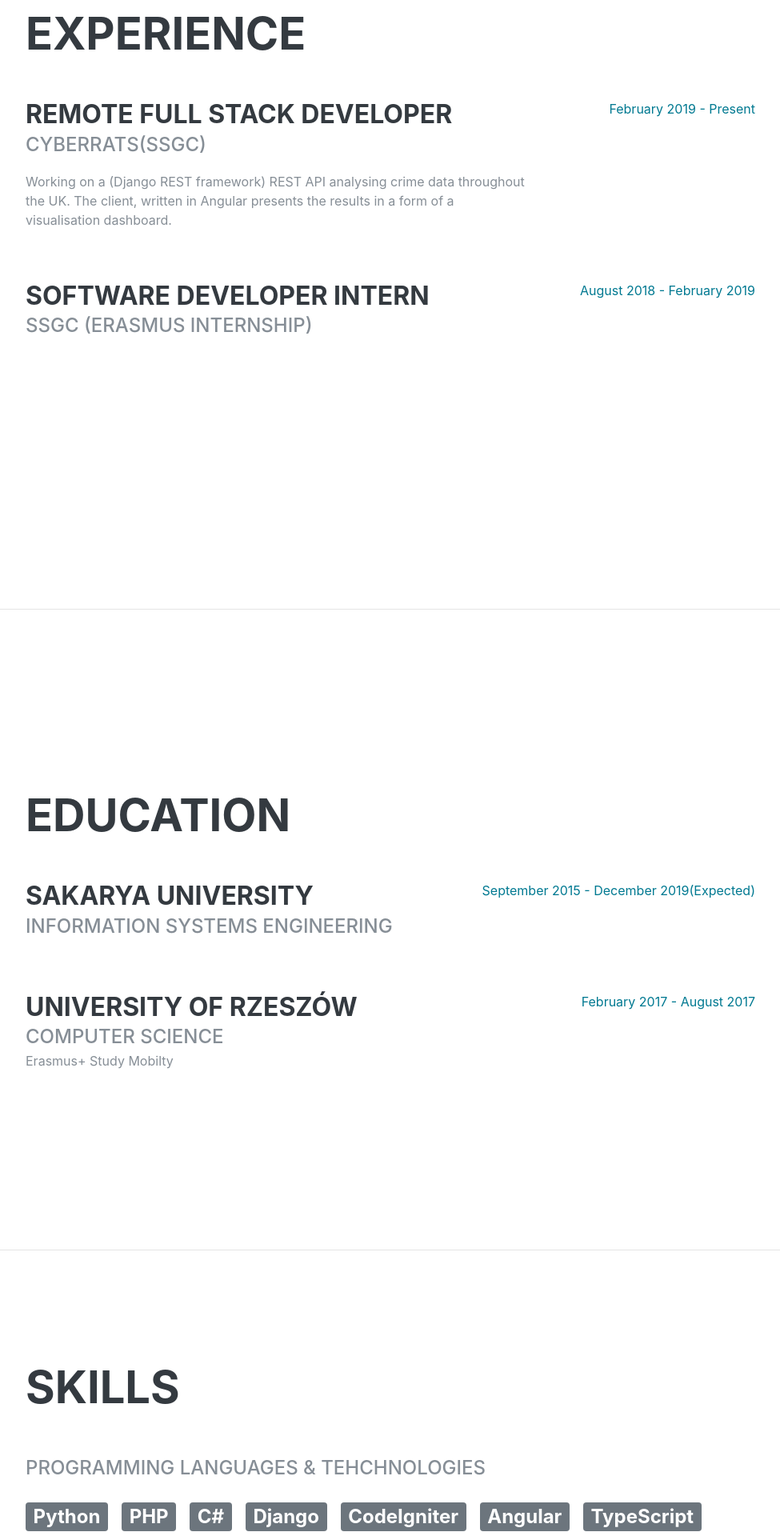
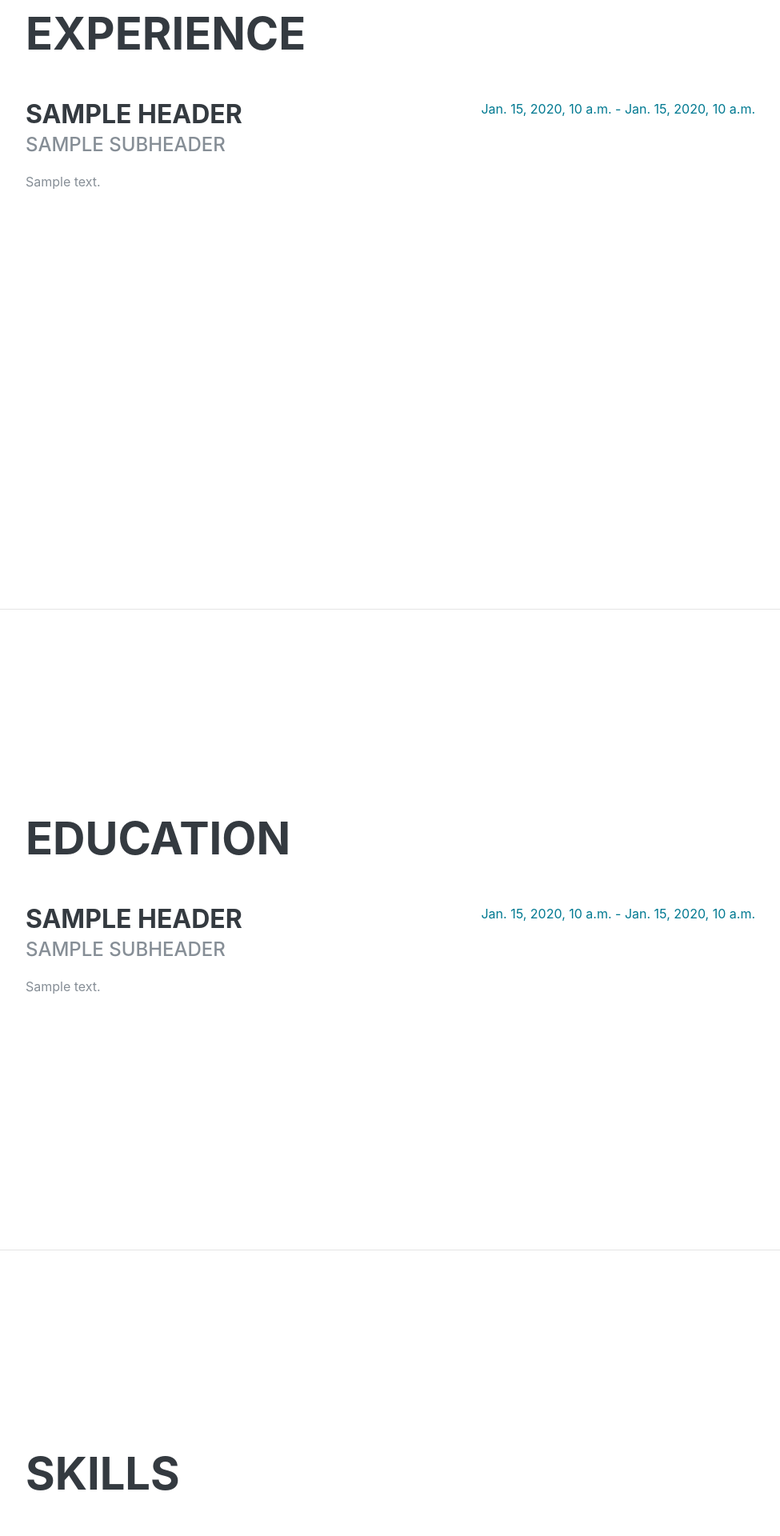
Before and after one commit to titans55/portfolioProject, a Django app: template portfolio/templates/welcome.html in a window 1280 px wide. Shown: the part 840-2760 px from the top of the page at 80% size, without its empty margins (288-1263 px from the left). Run offline with Django 3.2, Linux system fonts and the light colour scheme; the template is opened without the code that fills it: most values are stand-ins (such as "Sample title", 1, 10 or a date in 2020); some libraries are stand-ins or nearby versions; some web fonts are replaced.

Commit message:
is dynamic now

```diff
--- a/portfolio/templates/welcome.html
+++ b/portfolio/templates/welcome.html
@@ -70,7 +70,9 @@
         <div class="subheading mb-5">Software Developer ·
           <a href="kutay.aslan@sakarya.edu.tr">kutay.aslan@sakarya.edu.tr</a>
         </div>
-        <p class="lead mb-5">Philomath, Adaptive </p>
+        {% for about in data.abouts %}
+        <p class="lead mb-5">{{about.about}}</p>
+        {% endfor %}
         <div class="social-icons">
           <a href="https://www.linkedin.com/in/kutay-aslan-8137a7155/">
             <i class="fab fa-linkedin-in"></i>
@@ -88,29 +90,19 @@
       <div class="w-100">
         <h2 class="mb-5">Experience</h2>
 
+        {% for experience in data.experiences %}
         <div class="resume-item d-flex flex-column flex-md-row justify-content-between mb-5">
           <div class="resume-content">
-            <h3 class="mb-0">Remote Full Stack Developer</h3>
-            <div class="subheading mb-3">CYBERRATS(SSGC)</div>
-            <p>Working on a (Django REST framework) REST API analysing crime data throughout the UK. The client, written in Angular presents the results in a form of a visualisation dashboard.</p>
+
+            <h3 class="mb-0">{{experience.header|default_if_none:""}}</h3>
+            <div class="subheading mb-3">{{experience.subheader|default_if_none:""}}</div>
+            <p>{{experience.description|default_if_none:""}}</p>
           </div>
           <div class="resume-date text-md-right">
-            <span class="text-primary">February 2019 - Present</span>
+            <span class="text-primary">{{experience.startedAt|default_if_none:""}} - {{experience.endedAt|default_if_none:""}}</span>
           </div>
         </div>
-
-        <div class="resume-item d-flex flex-column flex-md-row justify-content-between mb-5">
-          <div class="resume-content">
-            <h3 class="mb-0">Software Developer Intern</h3>
-            <div class="subheading mb-3">SSGC (Erasmus Internship)</div>
-            <!-- <p></p> -->
-          </div>
-          <div class="resume-date text-md-right">
-            <span class="text-primary">August 2018 - February 2019</span>
-          </div>
-        </div>
-      </div>
-
+        {% endfor %}
     </section>
 
     <hr class="m-0">
@@ -119,27 +111,18 @@
       <div class="w-100">
         <h2 class="mb-5">Education</h2>
 
+        {% for education in data.educations %}
         <div class="resume-item d-flex flex-column flex-md-row justify-content-between mb-5">
           <div class="resume-content">
-            <h3 class="mb-0">Sakarya University</h3>
-            <div class="subheading mb-3">Information Systems Engineering</div>
-            <!-- <p>GPA: 3.23</p> -->
+            <h3 class="mb-0">{{education.header|default_if_none:""}}</h3>
+            <div class="subheading mb-3">{{education.subheader|default_if_none:""}}</div>
+            <p>{{education.description|default_if_none:""}}</p>
           </div>
           <div class="resume-date text-md-right">
-            <span class="text-primary">September 2015 - December 2019(Expected)</span>
+            <span class="text-primary">{{education.startedAt|default_if_none:""}} - {{education.endedAt|default_if_none:""}}</span>
           </div>
         </div>
-
-        <div class="resume-item d-flex flex-column flex-md-row justify-content-between">
-          <div class="resume-content">
-            <h3 class="mb-0">University of Rzeszów</h3>
-            <div class="subheading">Computer Science</div>
-            <div>Erasmus+ Study Mobilty</div>
-          </div>
-          <div class="resume-date text-md-right">
-            <span class="text-primary">February 2017 - August 2017</span>
-          </div>
-        </div>
+        {% endfor %}
 
       </div>
     </section>
@@ -152,79 +135,21 @@
 
         <div class="subheading mb-3">Programming Languages &amp; Tehchnologies</div>
         <ul class="list-inline dev-icons">
+          {% for plAndTech in data.plAndTechs %}
           <li class="list-inline-item">
-            <span class="badge badge-secondary">Python</span>
+            <span class="badge badge-secondary">{{plAndTech.name}}</span>
           </li>
-          <li class="list-inline-item">
-            <span class="badge badge-secondary">PHP</span>
-          </li>
-          <li class="list-inline-item">
-            <span class="badge badge-secondary">C#</span>
-          </li>
-          <li class="list-inline-item">
-            <span class="badge badge-secondary">Django</span>
-          </li>
-          <li class="list-inline-item">
-            <span class="badge badge-secondary">CodeIgniter</span>
-          </li>
-          <li class="list-inline-item">
-            <span class="badge badge-secondary">Angular</span>
-          </li>
-          <li class="list-inline-item">
-            <span class="badge badge-secondary">TypeScript</span>
-          </li>
-          <li class="list-inline-item">
-            <span class="badge badge-secondary">Html/CSS/SASS</span>
-          </li>
-          <li class="list-inline-item">
-            <span class="badge badge-secondary">JavaScript</span>
-          </li>
-          <li class="list-inline-item">
-            <span class="badge badge-secondary">Firebase</span>
-          </li>
-          <li class="list-inline-item">
-            <span class="badge badge-secondary">MSSQL</span>
-          </li>
-          <li class="list-inline-item">
-            <span class="badge badge-secondary">Celery</span>
-          </li>
-          <li class="list-inline-item">
-            <span class="badge badge-secondary">Redis</span>
-          </li>
-          <li class="list-inline-item">
-            <span class="badge badge-secondary">RabbitMQ</span>
-          </li>
-          <li class="list-inline-item">
-            <span class="badge badge-secondary">WebSockets</span>
-          </li>
+          {% endfor %}
 
         </ul>
         <div class="subheading mb-3">Workflow</div>
         <ul class="fa-ul mb-0">
+          {% for workflow in data.workflows %}
           <li>
               <i class="fa-li fa fa-check"></i>
-              Back-end Frameworks to Build Server-side Software
+              {{workflow.description}}
           </li>
-          <li>
-              <i class="fa-li fa fa-check"></i>
-              Production and Maintenance of Web Application User Interfaces
-          </li>
-          <li>
-              <i class="fa-li fa fa-check"></i>
-              Mobile-First, Responsive Design
-          </li>
-          <li>
-              <i class="fa-li fa fa-check"></i>
-              Database Creation and Management
-          </li>
-          <li>
-            <i class="fa-li fa fa-check"></i>
-            Data Visualisation
-          </li>
-          <li>
-            <i class="fa-li fa fa-check"></i>
-            Debugging
-          </li>
+          {% endfor %}
         </ul>
       </div>
     </section>
@@ -234,8 +159,9 @@
     <section class="resume-section p-3 p-lg-5 d-flex align-items-center" id="interests">
       <div class="w-100">
         <h2 class="mb-5">Interests</h2>
-        <p>Apart from being a web developer, I enjoy most of my time playing musical instruments such as guitar and baglama. And as Outdoors i'm into hiking and camping.</p>
-        <!-- <p class="mb-0">When forced indoors, I follow a number of sci-fi and fantasy genre movies and television shows, I am an aspiring chef, and I spend a large amount of my free time exploring the latest technology advancements in the front-end web development world.</p> -->
+        {% for interest in data.interests %}
+        <p>{{interest.description}}</p>
+        {% endfor %}
       </div>
     </section>
 
@@ -288,5 +214,10 @@
   <script type="text/javascript" src="{% static 'portfolio/welcome/js/resume.js' %}"></script>
 
 </body>
+<script>
+  var x = "{{data.experiences}}"
+  console.log(x)
+
+</script>
 
 </html>
--- a/portfolioProject/settings.py
+++ b/portfolioProject/settings.py
@@ -28,6 +28,7 @@ SECRET_KEY = '(pn65hv*&r&%6@%zpq(1+g(&w@qe8t@hips_xdpl=z76r26$hu'
 
 # SECURITY WARNING: don't run with debug turned on in production!
 DEBUG = False
+# DEBUG = True
 SITE_URL = 'https://kutayaslanportfolio.pythonanywhere.com'
 ALLOWED_HOSTS = ['*']
 
```
Also changed, not shown: portfolio/admin.py (+12 -2 lines), portfolio/models.py (+44 -0 lines), portfolio/views.py (+17 -2 lines), db.sqlite3, portfolio/migrations/0003_experience.py (added), portfolio/migrations/0004_auto_20190402_1400.py (added), portfolio/migrations/0005_auto_20190402_1400.py (added), portfolio/migrations/0006_about_education_interests_plandtechs_workflow.py (added), portfolio/migrations/0007_auto_20190402_1415.py (added).
